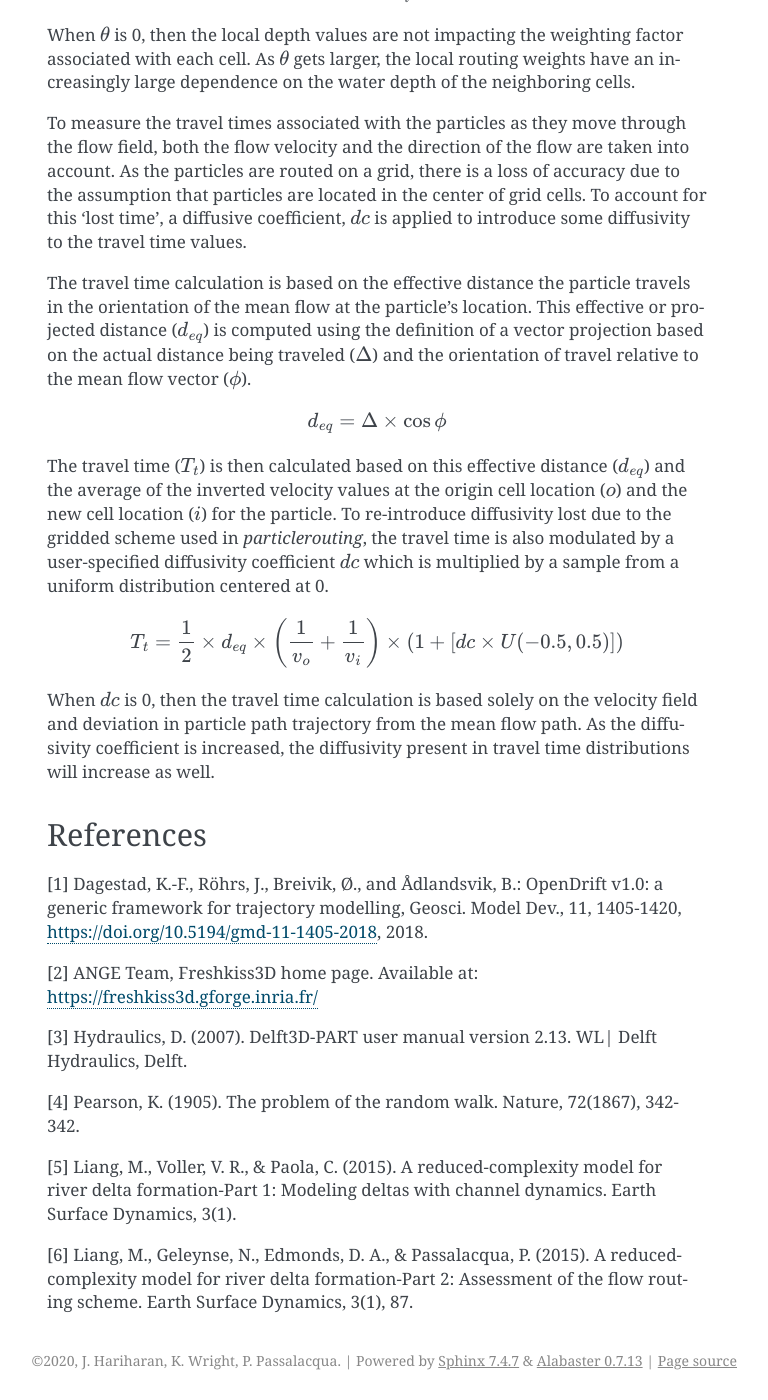
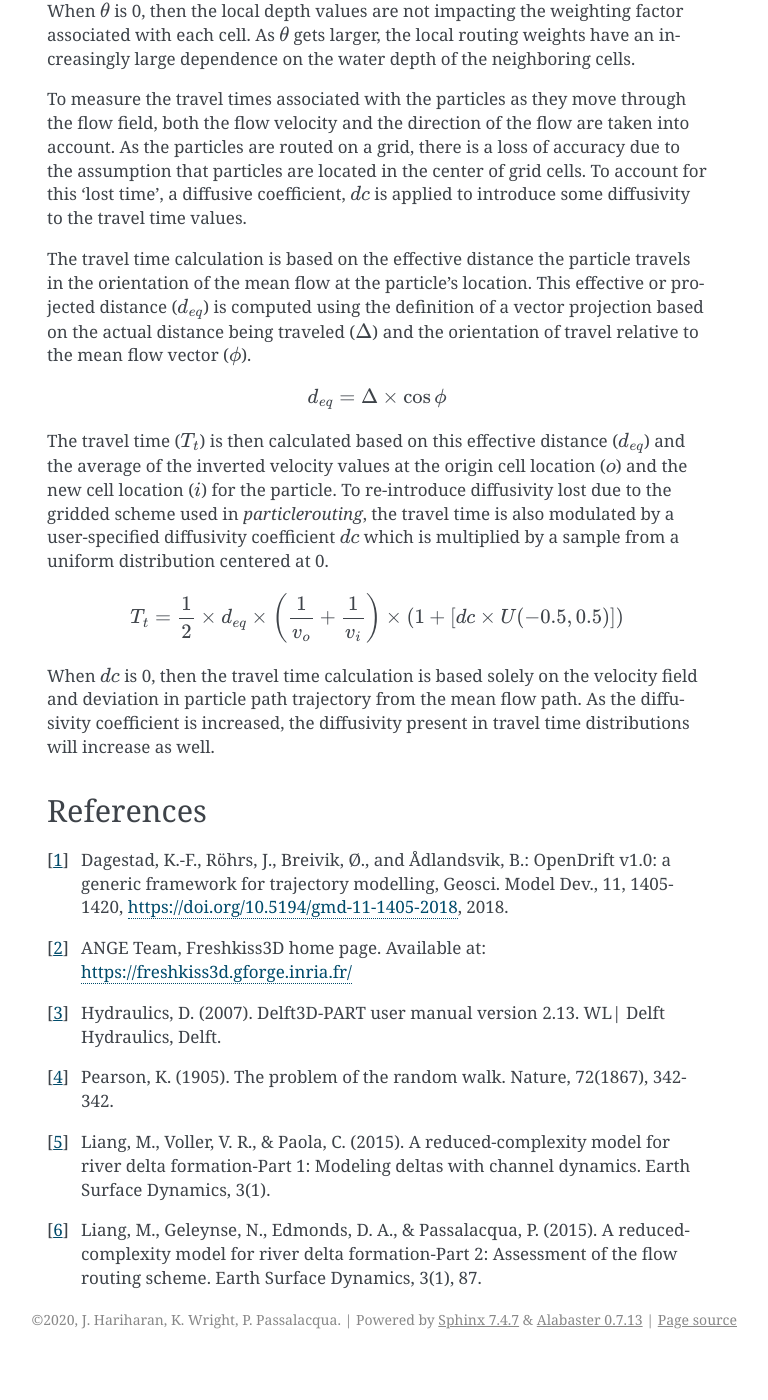
Before and after one commit to passaH2O/dorado, a Sphinx documentation site: the page built from docs/source/background/index.rst, in a window 1280 px wide and 1400 px high, scrolled down 1339 px. Shown: the whole window, without its empty margins (373-1141 px from the left). Built offline with Sphinx 7.4.7, drawn with Linux system fonts in a browser that asks for light colours; formulas are drawn with MathJax 3; after the commit the page ends 2698 px from its top, so only the background shows below that; some of the changed text lies outside the part shown.

Commit message:
fix equation numbers and reference links

```diff
--- a/docs/source/background/index.rst
+++ b/docs/source/background/index.rst
@@ -6,13 +6,13 @@ Background
 
 Motivation
 ----------
-`particlerouting` was developed to provide an open-source and general method for routing passive tracer particles in a landscape scale flow field. Methods to simulate Lagrangian particle transport exist in adjacent fields and have been developed to solve problems at large scales (OpenDrift [1]) and at small scales (freshkiss3d [2]). The popular Delft3D suite of modules contains a method for Lagrangian particle tracking called Delft3D-PART [3], however as part of the larger, complex Delft3D ecosystem, this code is harder to interrogate and understand directly.
+`particlerouting` was developed to provide an open-source and general method for routing passive tracer particles in a landscape scale flow field. Methods to simulate Lagrangian particle transport exist in adjacent fields and have been developed to solve problems at large scales [1]_ and at small scales [2]_. The popular Delft3D suite of modules contains a method for Lagrangian particle tracking called Delft3D-PART [3]_, however as part of the larger, complex Delft3D ecosystem, this code is harder to interrogate and understand directly.
 
 By developing `particlerouting` as a standalone python package, we hope to simplify the simulation of Lagrangian particle transport so that it may be applied to the results from any hydrodynamic simulation.
 
 Theory
 ------
-Particle transport is simulated through the use of a weighted random walk framework [4]. In particular, we apply methods used in the numerical model DeltaRCM [5,6], to weight the random walk by the local water slopes and the water discharge components.
+Particle transport is simulated through the use of a weighted random walk framework [4]_. In particular, we apply methods used in the numerical model DeltaRCM [5]_ [6]_, to weight the random walk by the local water slopes and the water discharge components.
 
 `particlerouting` assumes a rectangular grid and routes particles in a D-8 fashion assuming that the potential future location of a given particle is one of the surrounding 8 cells.
 
@@ -21,31 +21,22 @@ The weights for the random walk are sensitive to 2 parameters, :math:`{\gamma}`
 The routing direction F* is the estimate of the local downstream of the flow [5]. This direction F* is comprised of :math:`{F_{sfc}}`, and :math:`{F_{int}}`, calculated based on the water surface gradient and the discharge respectively. The proportional combination of these directional components is dictated by the parameter :math:`{\gamma}`:
 
 .. math::
-   :nowrap:
 
-   \begin{eqnarray}
       F^{*} = \gamma F_{sfc} + (1-\gamma) F_{int}
-   \end{eqnarray}
 
 In this way, the :math:`{\gamma}` parameter controls the proportional dependence of water surface slope and water discharge on the downstream direction. A :math:`{\gamma}` of 0 means that the water slope is ignored when determining the downstream flow direction, and a :math:`{\gamma}`: of 1 means that the discharge values (the flow field) is ignored.
 
 The second weighting parameter, :math:`{\theta}` modifies the routing weight for the random walk based on the local water depth value. The routing weights for each neighboring cell are calculated per [5], using the following equation:
 
 .. math::
-   :nowrap:
 
-   \begin{eqnarray}
       w_i = \frac{\frac{1}{R_i} \text{max} \left(0, F \cdot d_i \right)}{\Delta_i}
-   \end{eqnarray}
 
 The resistance value, :math:`{R_i}`, is computed using the local water depth, :math:`{h_i}` and the parameter :math:`{\theta}`:
 
 .. math::
-   :nowrap:
 
-   \begin{eqnarray}
       R_i = \frac{1}{h_i^\theta}
-   \end{eqnarray}
 
 When :math:`{\theta}` is 0, then the local depth values are not impacting the weighting factor associated with each cell. As :math:`{\theta}` gets larger, the local routing weights have an increasingly large dependence on the water depth of the neighboring cells.
 
@@ -54,33 +45,27 @@ To measure the travel times associated with the particles as they move through t
 The travel time calculation is based on the effective distance the particle travels in the orientation of the mean flow at the particle's location. This effective or projected distance (:math:`{d_{eq}}`) is computed using the definition of a vector projection based on the actual distance being traveled (:math:`{\Delta}`) and the orientation of travel relative to the mean flow vector (:math:`{\phi}`).
 
 .. math::
-   :nowrap:
 
-   \begin{eqnarray}
      d_{eq} = \Delta \times \cos{\phi}
-   \end{eqnarray}
 
 The travel time (:math:`{T_t}`) is then calculated based on this effective distance (:math:`{d_{eq}}`) and the average of the inverted velocity values at the origin cell location (:math:`{o}`) and the new cell location (:math:`{i}`) for the particle. To re-introduce diffusivity lost due to the gridded scheme used in `particlerouting`, the travel time is also modulated by a user-specified diffusivity coefficient :math:`{dc}` which is multiplied by a sample from a uniform distribution centered at 0.
 
 .. math::
-   :nowrap:
 
-   \begin{eqnarray}
      T_t = \frac{1}{2} \times d_{eq} \times \left(\frac{1}{v_o} + \frac{1}{v_i}\right) \times \left(1 + \left[dc \times U(-0.5,0.5)\right]\right)
-   \end{eqnarray}
 
 When :math:`{dc}` is 0, then the travel time calculation is based solely on the velocity field and deviation in particle path trajectory from the mean flow path. As the diffusivity coefficient is increased, the diffusivity present in travel time distributions will increase as well.
 
 References
 ----------
-[1] Dagestad, K.-F., Röhrs, J., Breivik, Ø., and Ådlandsvik, B.: OpenDrift v1.0: a generic framework for trajectory modelling, Geosci. Model Dev., 11, 1405-1420, https://doi.org/10.5194/gmd-11-1405-2018, 2018.
+.. [1] Dagestad, K.-F., Röhrs, J., Breivik, Ø., and Ådlandsvik, B.: OpenDrift v1.0: a generic framework for trajectory modelling, Geosci. Model Dev., 11, 1405-1420, https://doi.org/10.5194/gmd-11-1405-2018, 2018.
 
-[2] ANGE Team, Freshkiss3D home page. Available at: https://freshkiss3d.gforge.inria.fr/
+.. [2] ANGE Team, Freshkiss3D home page. Available at: https://freshkiss3d.gforge.inria.fr/
 
-[3] Hydraulics, D. (2007). Delft3D-PART user manual version 2.13. WL| Delft Hydraulics, Delft.
+.. [3] Hydraulics, D. (2007). Delft3D-PART user manual version 2.13. WL| Delft Hydraulics, Delft.
 
-[4] Pearson, K. (1905). The problem of the random walk. Nature, 72(1867), 342-342.
+.. [4] Pearson, K. (1905). The problem of the random walk. Nature, 72(1867), 342-342.
 
-[5] Liang, M., Voller, V. R., & Paola, C. (2015). A reduced-complexity model for river delta formation-Part 1: Modeling deltas with channel dynamics. Earth Surface Dynamics, 3(1).
+.. [5] Liang, M., Voller, V. R., & Paola, C. (2015). A reduced-complexity model for river delta formation-Part 1: Modeling deltas with channel dynamics. Earth Surface Dynamics, 3(1).
 
-[6] Liang, M., Geleynse, N., Edmonds, D. A., & Passalacqua, P. (2015). A reduced-complexity model for river delta formation-Part 2: Assessment of the flow routing scheme. Earth Surface Dynamics, 3(1), 87.
+.. [6] Liang, M., Geleynse, N., Edmonds, D. A., & Passalacqua, P. (2015). A reduced-complexity model for river delta formation-Part 2: Assessment of the flow routing scheme. Earth Surface Dynamics, 3(1), 87.
```
